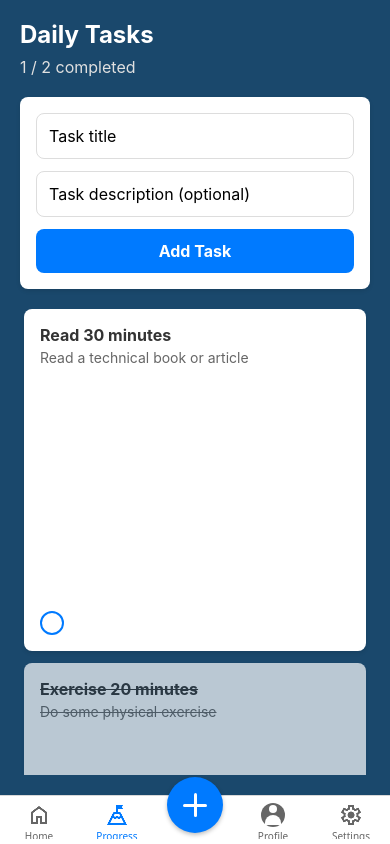
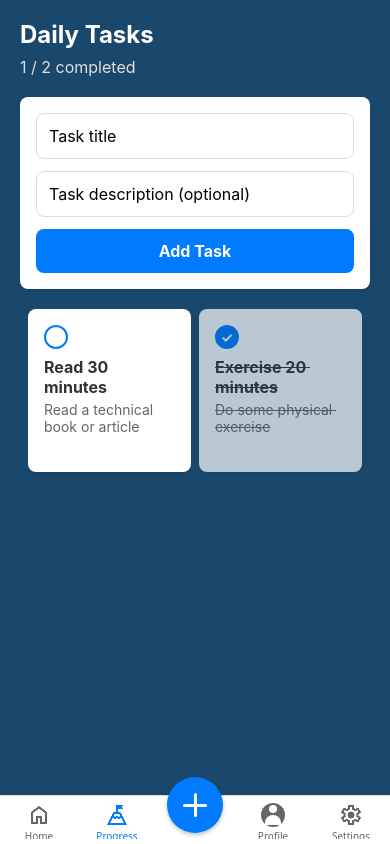
Before and after one commit to myo-ojin/climb-you, a React Native app: screen /Tasks in a window 390 px wide. Built offline with nearby package versions, Linux system fonts and the light colour scheme.

Commit message:
feat: add dummy task for grid alignment and implement 2-column task layout

```diff
--- a/src/screens/MainScreen.tsx
+++ b/src/screens/MainScreen.tsx
@@ -10,6 +10,7 @@ export default function MainScreen() {
     { id: '1', title: '朝のジョギング', description: '朝のジョギング', completed: false, createdAt: new Date() },
     { id: '2', title: '英語の勉強', description: '英語の勉強', completed: true, createdAt: new Date() },
     { id: '3', title: 'プロジェクトの企画書作成', description: 'プロジェクトの企画書作成', completed: false, createdAt: new Date() },
+    { id: '4', title: 'プロジェクトの企画書作成', description: 'プロジェクトの企画書作成', completed: false, createdAt: new Date() },
   ]);
   const [newTaskTitle, setNewTaskTitle] = useState('');
   const [progress, setProgress] = useState(0);
@@ -54,7 +55,14 @@ export default function MainScreen() {
     );
   };
 
-  const renderTask = ({ item }: { item: Task }) => (
+  const renderTask = ({ item }: { item: Task }) => {
+    if (item.isDummy) {
+      return (
+        <View style={styles.dummyTask} />
+      );
+    }
+
+    return (
       <TouchableOpacity
         style={styles.taskItem}
         onPress={() => toggleTask(item.id)}
@@ -76,8 +84,22 @@ export default function MainScreen() {
         </View>
       </TouchableOpacity>
     );
+  };
 
   const completedTasksCount = tasks.filter(task => task.completed).length;
+
+  // Add invisible dummy task if odd number of tasks
+  const tasksWithDummy = [...tasks];
+  if (tasks.length % 2 === 1) {
+    tasksWithDummy.push({
+      id: 'dummy',
+      title: '',
+      description: '',
+      completed: false,
+      createdAt: new Date(),
+      isDummy: true
+    });
+  }
 
   return (
     <SafeAreaView style={styles.container}>
@@ -109,7 +131,7 @@ export default function MainScreen() {
 
         {/* Task List */}
         <FlatList
-          data={tasks}
+          data={tasksWithDummy}
           keyExtractor={(item) => item.id}
           renderItem={renderTask}
           style={styles.taskList}
@@ -178,7 +200,7 @@ const styles = StyleSheet.create({
   },
   taskHeader: {
     paddingHorizontal: 20,
-    paddingBottom: 20,
+    paddingBottom: 16,
     borderBottomWidth: 1,
     borderBottomColor: '#E0E0E0',
     backgroundColor: '#1a486c',
@@ -201,7 +223,7 @@ const styles = StyleSheet.create({
     marginTop: 20,
   },
   row: {
-    justifyContent: 'space-between',
+    justifyContent: 'flex-start',
     paddingHorizontal: 4,
   },
   taskItem: {
@@ -217,6 +239,15 @@ const styles = StyleSheet.create({
     shadowOpacity: 0.1,
     shadowRadius: 4,
     elevation: 3,
+  },
+  dummyTask: {
+    backgroundColor: '#1a486c',
+    borderRadius: 12,
+    padding: 16,
+    marginBottom: 12,
+    marginHorizontal: 4,
+    flex: 1,
+    aspectRatio: 1,
   },
   taskCardHeader: {
     flexDirection: 'row',
--- a/src/screens/TasksScreen.tsx
+++ b/src/screens/TasksScreen.tsx
@@ -66,7 +66,14 @@ export default function TasksScreen() {
     setTasks(tasks.filter(task => task.id !== taskId));
   };
 
-  const renderTask = ({ item }: { item: Task }) => (
+  const renderTask = ({ item }: { item: Task }) => {
+    if (item.isDummy) {
+      return (
+        <View style={styles.dummyTask} />
+      );
+    }
+
+    return (
       <TouchableOpacity
         style={[styles.taskItem, item.completed && styles.completedTask]}
         onPress={() => toggleTask(item.id)}
@@ -81,6 +88,11 @@ export default function TasksScreen() {
           );
         }}
       >
+        <View style={styles.taskHeader}>
+          <View style={[styles.checkbox, item.completed && styles.checkedBox]}>
+            {item.completed && <Text style={styles.checkmark}>✓</Text>}
+          </View>
+        </View>
         <View style={styles.taskContent}>
           <Text style={[styles.taskTitle, item.completed && styles.completedText]}>
             {item.title}
@@ -89,13 +101,24 @@ export default function TasksScreen() {
             {item.description}
           </Text>
         </View>
-      <View style={[styles.checkbox, item.completed && styles.checkedBox]}>
-        {item.completed && <Text style={styles.checkmark}>✓</Text>}
-      </View>
       </TouchableOpacity>
     );
+  };
 
   const completedCount = tasks.filter(task => task.completed).length;
+
+  // Add invisible dummy task if odd number of tasks
+  const tasksWithDummy = [...tasks];
+  if (tasks.length % 2 === 1) {
+    tasksWithDummy.push({
+      id: 'dummy',
+      title: '',
+      description: '',
+      completed: false,
+      createdAt: new Date(),
+      isDummy: true
+    });
+  }
 
   return (
     <View style={styles.container}>
@@ -123,10 +146,12 @@ export default function TasksScreen() {
       </View>
 
       <FlatList
-        data={tasks}
+        data={tasksWithDummy}
         renderItem={renderTask}
         keyExtractor={(item) => item.id}
         style={styles.taskList}
+        numColumns={2}
+        columnWrapperStyle={styles.row}
       />
     </View>
   );
@@ -198,6 +223,20 @@ const styles = StyleSheet.create({
     marginHorizontal: 4,
     aspectRatio: 1,
   },
+  dummyTask: {
+    backgroundColor: 'rgb(26,72,108)',
+    borderRadius: 8,
+    padding: 16,
+    marginBottom: 12,
+    marginHorizontal: 4,
+    flex: 1,
+    aspectRatio: 1,
+  },
+  taskHeader: {
+    flexDirection: 'row',
+    justifyContent: 'flex-end',
+    marginBottom: 8,
+  },
   completedTask: {
     opacity: 0.7,
   },
@@ -233,4 +272,8 @@ const styles = StyleSheet.create({
     color: 'white',
     fontWeight: 'bold',
   },
+  row: {
+    justifyContent: 'flex-start',
+    paddingHorizontal: 4,
+  },
 });
--- a/src/types/index.ts
+++ b/src/types/index.ts
@@ -5,6 +5,7 @@ export interface Task {
   completed: boolean;
   createdAt: Date;
   completedAt?: Date;
+  isDummy?: boolean;
 }
 
 export interface User {
```
Lines whose indentation alone changed are shown as unchanged.
